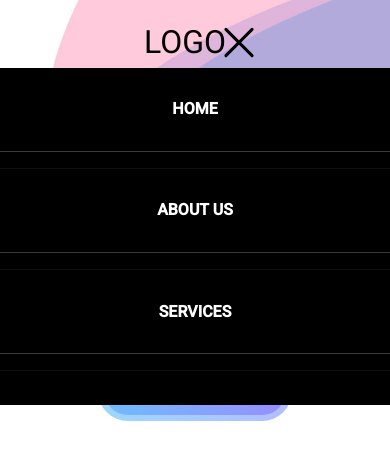
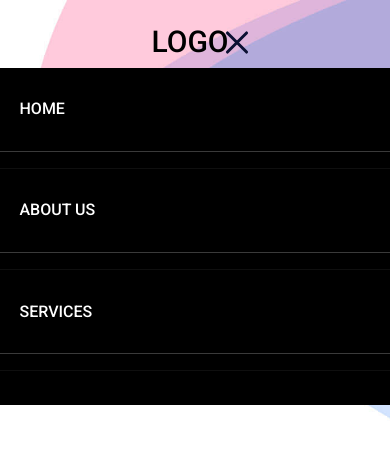
Before and after one commit to PrzemyslawMatlega/MultiPage, a website built with webpack: page index.html in a window 390 px wide. Both pictures are taken after a click on the element 238 px from the left and 42 px from the top of the page. Built offline with nearby package versions, Linux system fonts and the light colour scheme; files whose address does not match are found by name.

Commit message:
header colors positions fonts

```diff
--- a/index.html
+++ b/index.html
@@ -48,13 +48,17 @@
 
                 </nav>
 
-                <div class="header-Slider">
-                    <h1 class="header-Slider__title">Very interesting header</h1>
-                    <h4 class="header-Slider__text">Something important!</h4>
-                    <a class="header-Slider__button button-main">Discover</a>
+                <div class="welcome">
+                    <h1 class="welcome__title">Very interesting header</h1>
+                    <h4 class="welcome__text">Something important!</h4>
+                    <a class="welcome__button button-main">Discover</a>
                 </div>
 
             </header>
+
+            <section class="features">
+
+            </section>
         </div>
 
 
--- a/src/scss/base/_base.scss
+++ b/src/scss/base/_base.scss
@@ -1,5 +1,6 @@
 // COLOR VARIABLES
-
+$heading-color: #0b1033;
+$grey-color: #6b7d8e;
 
 // FONT VARIABLES
 $Font-one : 'Roboto', sans-serif;
@@ -20,7 +21,6 @@ $Font-one : 'Roboto', sans-serif;
 }
 
 
-
 html {
     box-sizing: border-box;
     font-size: 62.5%; // 1rem = 10px, 10px/16px = 62.5%
--- a/src/scss/components/_menuHamburger.scss
+++ b/src/scss/components/_menuHamburger.scss
@@ -1,6 +1,6 @@
 .nav__icon {
-    width: 40px;
-    height: 26px;
+    width: 30px;
+    height: 20px;
     right: 5%;
 
 
@@ -27,7 +27,8 @@
     position: absolute;
     height: 3px;
     width: 100%;
-    background: #000000;
+    background: $heading-color;
+    color:  $heading-color;
     border-radius: 9px;
     opacity: 1;
     left: 0;
@@ -47,15 +48,15 @@
   }
 
   .nav__icon span:nth-child(2),.nav__icon span:nth-child(3) {
-    top: 12px;
+    top: 9px;
   }
 
   .nav__icon span:nth-child(4) {
-    top: 24px;
+    top: 18px;
   }
 
   .nav__icon.open span:nth-child(1) {
-    top: 12px;
+    top: 9px;
     width: 0%;
     left: 50%;
   }
@@ -75,7 +76,7 @@
   }
 
   .nav__icon.open span:nth-child(4) {
-    top: 12px;
+    top: 9px;
     width: 0%;
     left: 50%;
   }
--- a/src/scss/components/_multiLevelmenu.scss
+++ b/src/scss/components/_multiLevelmenu.scss
@@ -10,7 +10,8 @@
     &__logo {
         line-height: 1;
         color: black;
-        font-size: 3.2rem;
+        font-size: 3rem;
+        font-weight: 500;
         font-family: $Font-one;
         padding-left: 20px;
         align-self: center;
@@ -33,7 +34,6 @@
 }
 
 .menu {
-
     display: flex;
     width: 60%;
     list-style: none;
@@ -41,7 +41,6 @@
     &__item {
         flex-grow: 1;
         display: flex;
-
         &--droplist {
             position: relative;
         }
@@ -63,7 +62,6 @@
         height: 40vh;
         overflow-y: scroll;
         flex-direction: column;
-
         @include menuLinkMobile;
 
         &__item {
@@ -74,11 +72,8 @@
 
             }
         }
-
     }
-
 }
-
 .menu-dropdown {
     position: absolute;
     display: none;
@@ -100,10 +95,10 @@
     @media all and (max-width: 991px) {
         position: initial;
         top: 0;
-
-
         @include menuLinkMobile;
-
+        &__link{
+                background: rgb(37, 36, 36);
+        }
     }
 }
 
--- /dev/null
+++ b/src/scss/layout/_features.scss
@@ -0,0 +1,3 @@
+.features{
+    height: 100vh;
+}
--- a/src/scss/layout/_header.scss
+++ b/src/scss/layout/_header.scss
@@ -1,27 +1,30 @@
 .header {
     width: 100vw;
-    height: 500px;
+    height: 65vh;
     background-image: url("/src/img/slider-bg-1.png");
     background-size: cover;
     background-position: top center;
 
 }
 
-.header-Slider{
+.welcome{
     display: flex;
     flex-direction: column;
     align-items: center;
     justify-content: center;
-    height: 100%;
+    height: 70%;
     width: 100%;
-
     &__title{
         font-weight: 400;
         font-size: 3rem;
+        color: $heading-color;
+        text-align: center;
     }
     &__text{
-        font-weight: 300;
+        font-weight: 500;
         font-size: 2rem;
+        color: $grey-color;
+        text-align: center;
 
     }
     &__button{
--- a/src/scss/main.scss
+++ b/src/scss/main.scss
@@ -5,5 +5,6 @@
 @import "components/typography";
 @import "components/multiLevelmenu";
 @import "components/menuHamburger";
-// @import "components/multiLevelNavigation";
+
 @import "layout/header";
+@import "layout/features";
--- a/src/scss/utils/_mixins.scss
+++ b/src/scss/utils/_mixins.scss
@@ -7,40 +7,29 @@
     display: none;
 
 
-    &__item{
+    &__item {
         flex-grow: 1;
         display: block;
-
         text-align: center;
-        font-family: $Font-one;
-        font-weight: bold;
-        font-size: 1.6rem;
         text-transform: uppercase;
         background: black;
-        color: rgba(255, 255, 255, 0.925);
-
         min-height: 12vh;
-
-        &--droplist{
-
-        }
+        &--droplist {}
     }
 
-    &__link{
-
+    &__link {
         cursor: pointer;
         height: 12vh;
         display: grid;
         align-items: center;
-
-        &--droplink{
-
+        &--droplink {
+            background: rgb(37, 36, 36);
         }
     }
 
 }
 
-@mixin menuLink{
+@mixin menuLink {
     display: flex;
     flex-grow: 1;
     align-items: center;
@@ -50,12 +39,19 @@
     font-size: 1.6rem;
 }
 
-@mixin menuLinkMobile{
+@mixin menuLinkMobile {
     &__link {
         height: 10vh;
-        background: rgba(0, 0, 0, 0.911);
+        display: flex;
+        justify-content: left;
+        padding-left: 5%;
+        text-transform: uppercase;
+        font-family: $Font-one;
+        font-weight: 500;
+        background: rgb(0, 0, 0);
         color: white;
         border-bottom: 1px solid rgba(128, 128, 128, 0.452);
+
     }
 
 }
```
Also changed, not shown: 1 other file.
